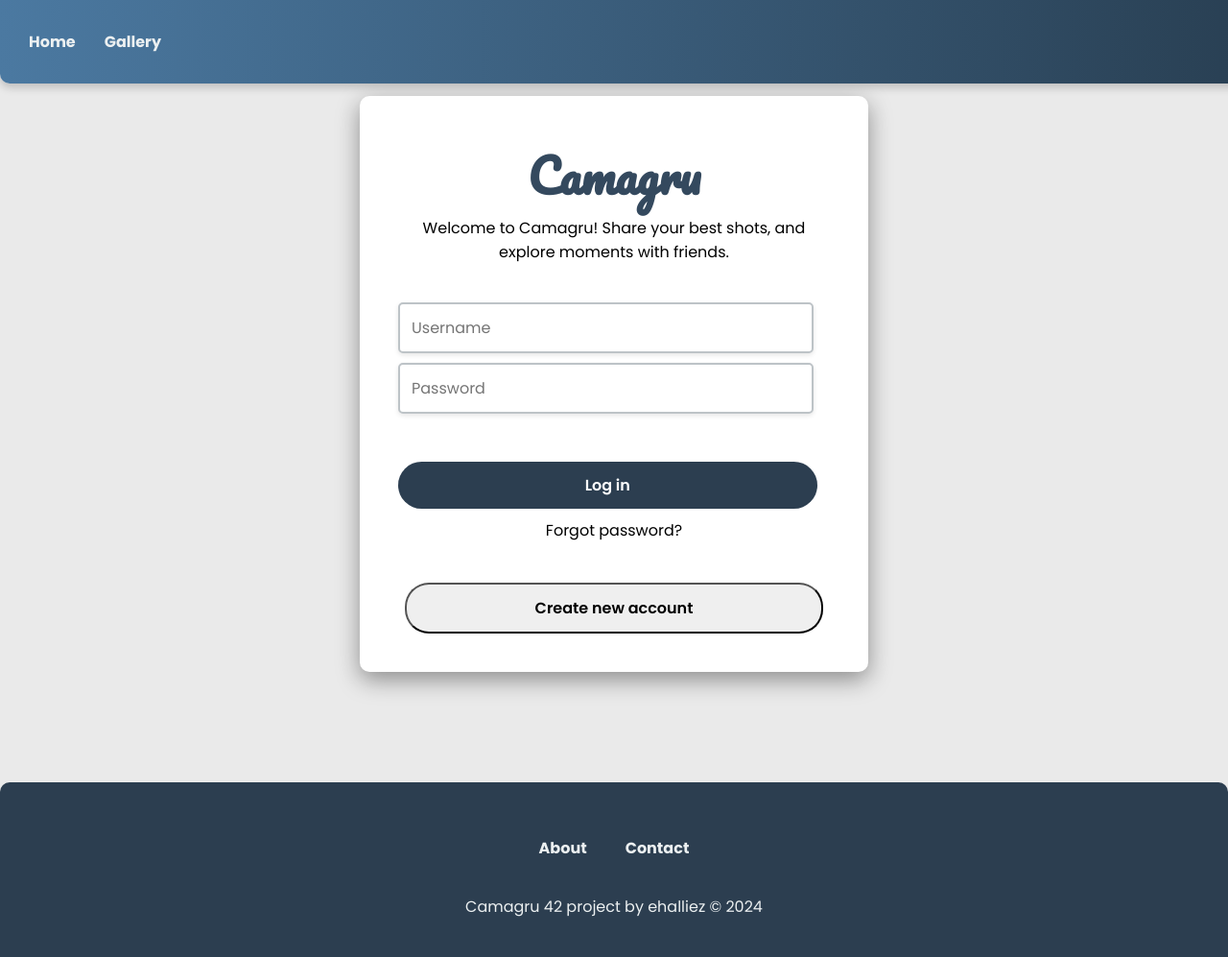
After one commit to Ehlzz/camagru, a PHP site: template src/views/index.php in a window 1280 px wide. The commit adds this page. Shown: the whole page at 96% size. Run offline with PHP 8.4, Linux system fonts and the light colour scheme; the template is opened without the code that fills it, so the values that code supplies are empty.

Commit message:
Refractor: Rework the front of the login/register/main page, need to do the back end in MVC

```diff
--- a/public/css/style.css
+++ b/public/css/style.css
@@ -1,5 +1,5 @@
 body {
-    font-family: 'Lato', sans-serif;
+    font-family: 'Poppins', sans-serif;
     background-color: #eaeaea;
     margin: 0;
 }
@@ -7,6 +7,10 @@ body {
 h1, p {
     margin: 0;
 }
+
+/* ------------------------------------------------------------- */
+/* ------------------------ NAVBAR.PHP ------------------------- */
+/* ------------------------------------------------------------- */
 
 .navbar-component {
     display: flex;
@@ -41,16 +45,20 @@ h1, p {
     color: #bdc3c7;
 }
 
+/* ------------------------------------------------------------- */
+/* ------------------------ INDEX.PHP -------------------------- */
+/* ------------------------------------------------------------- */
+
 .login-section {
     display: flex;
     flex-direction: column;
     align-items: center;
     background-color: #fff;
     padding: 40px;
-    box-shadow: 0 8px 25px rgba(0, 0, 0, 0.1);
+    box-shadow: 0 8px 25px rgba(0, 0, 0, 0.4);
     border-radius: 10px;
     width: 90%;
-    max-width: 500px;
+    max-width: 450px;
     margin: 100px auto;
 }
 
@@ -65,7 +73,18 @@ h1, p {
     color: #34495e;
 }
 
-input {
+.forget-password {
+    text-align: center;
+    margin-top: 10px;
+}
+
+.forget-password:hover {
+    color: rgb(50, 50, 50);
+    cursor: pointer;
+}
+
+.login-section input {
+    font-family: 'Poppins', sans-serif;
     width: 90%;
     padding: 12px;
     font-size: 16px;
@@ -76,25 +95,62 @@ input {
     margin-top: 10px;
 }
 
-input:focus {
+.login-section input:focus {
     border-color: #2c3e50;
 }
 
-button {
-    width: 100%;
+.login-component button {
+    font-family: 'Poppins', sans-serif;
+    width: 97%;
     padding: 12px;
     font-size: 16px;
+    font-weight: 600;
     color: #fff;
     background-color: #2c3e50;
     border: none;
-    border-radius: 5px;
+    border-radius: 25px;
     cursor: pointer;
     transition: background-color 0.3s;
-    margin-top: 10px;
+    margin-top: 50px;
 }
 
-button:hover {
+.login-component button:hover {
     background-color: #34495e;
+}
+
+#register-button, #login-button {
+    font-family: 'Poppins', sans-serif;
+    width: 97%;
+    padding: 12px;
+    font-size: 16px;
+    font-weight: 600;
+    color: #000000;
+    border-radius: 25px;
+    cursor: pointer;
+    transition: background-color 0.3s;
+    margin-top: auto;
+}
+
+#register-button:hover, #login-button:hover {
+    background-color: #e0e0e0;
+}
+
+#login-button {
+    margin-top: 100px;
+}
+
+/* ------------------------------------------------------------- */
+/* ------------------------ FOOTER.PHP -------------------------- */
+/* ------------------------------------------------------------- */
+
+.page-container {
+    display: flex;
+    flex-direction: column;
+    min-height: 100vh;
+}
+
+.login-section, .register-section {
+    flex: 1;
 }
 
 .footer {
@@ -103,6 +159,8 @@ button:hover {
     padding: 40px 20px;
     position: relative;
     text-align: center;
+    border-radius: 10px 10px 0 0;
+    margin-top: 15px;
 }
 
 .footer-component {
@@ -145,6 +203,10 @@ button:hover {
 .footer-text a:hover {
     text-decoration: underline;
 }
+
+/* ------------------------------------------------------------- */
+/* ------------------------ RESPONSIVE ------------------------- */
+/* ------------------------------------------------------------- */
 
 @media (max-width: 1024px) {
     .navbar-component {
--- /dev/null
+++ b/public/js/main-page.js
@@ -0,0 +1,6 @@
+document.addEventListener('click', function (e) {
+    if (e.target.id === 'register-button')
+        window.location.href = '/src/views/register.php';
+    if (e.target.id === 'login-button')
+        window.location.href = '/src/views/login.php';
+});
--- a/src/footer.php
+++ b/src/views/footer.php
@@ -5,7 +5,7 @@
             <li><a href="contact.php">Contact</a></li>
         </ul>
         <div class="footer-text">
-            <p>Camagru 42 project by <a href="https://intra.42.fr/users/ehalliez">ehalliez</a> &copy; 2024</p>
+            <p>Camagru 42 project by <a href="https://github.com/Ehlzz">ehalliez</a> &copy; 2024</p>
         </div>
     </div>
 </div>
--- /dev/null
+++ b/src/views/index.php
@@ -0,0 +1,36 @@
+<!DOCTYPE html>
+<html>
+<head>
+    <title>Camagru</title>
+    <link rel="stylesheet" href="/public/css/style.css">
+    <link rel="preconnect" href="https://fonts.googleapis.com">
+    <link rel="preconnect" href="https://fonts.gstatic.com" crossorigin>
+    <link rel="stylesheet" href="https://fonts.googleapis.com/css2?family=Pacifico&display=swap">
+    <link href="https://fonts.googleapis.com/css2?family=Poppins:ital,wght@0,100;0,200;0,300;0,400;0,500;0,600;0,700;0,800;0,900;1,100;1,200;1,300;1,400;1,500;1,600;1,700;1,800;1,900&display=swap" rel="stylesheet">
+    <script src="/public/js/main-page.js" defer></script>
+</head>
+<body>
+    <?php include 'navbar.php'; ?>
+    <div class="page-container">
+        <section class="login-section">
+            <div class="logo-part">
+                <div class="logo-text">
+                    <h1>Camagru</h1>
+                    <p>Welcome to Camagru! Share your best shots, and explore moments with friends.</p>
+                </div>
+            </div>
+            <div class="line"></div>
+            <div class="login-component">
+                <form action="../src/login.php" method="post">
+                    <input type="text" name="username" placeholder="Username" required>
+                    <input type="password" name="password" placeholder="Password" required>
+                    <button type="submit" name="login" class="login-button">Log in</button>
+                </form>
+                <div class="forget-password">Forgot password?</div>
+            </div>
+            <button id="register-button">Create new account</button>
+        </section>
+    </div>
+    <?php include 'footer.php'; ?>
+</body>
+</html>
```
Also changed, not shown: .php_tmp/login.php (deleted, +0 -56 lines), src/index.php (deleted, +0 -29 lines), src/views/register.php (renamed from src/register.php, +6 -3 lines), src/views/navbar.php (renamed from src/navbar.php).
